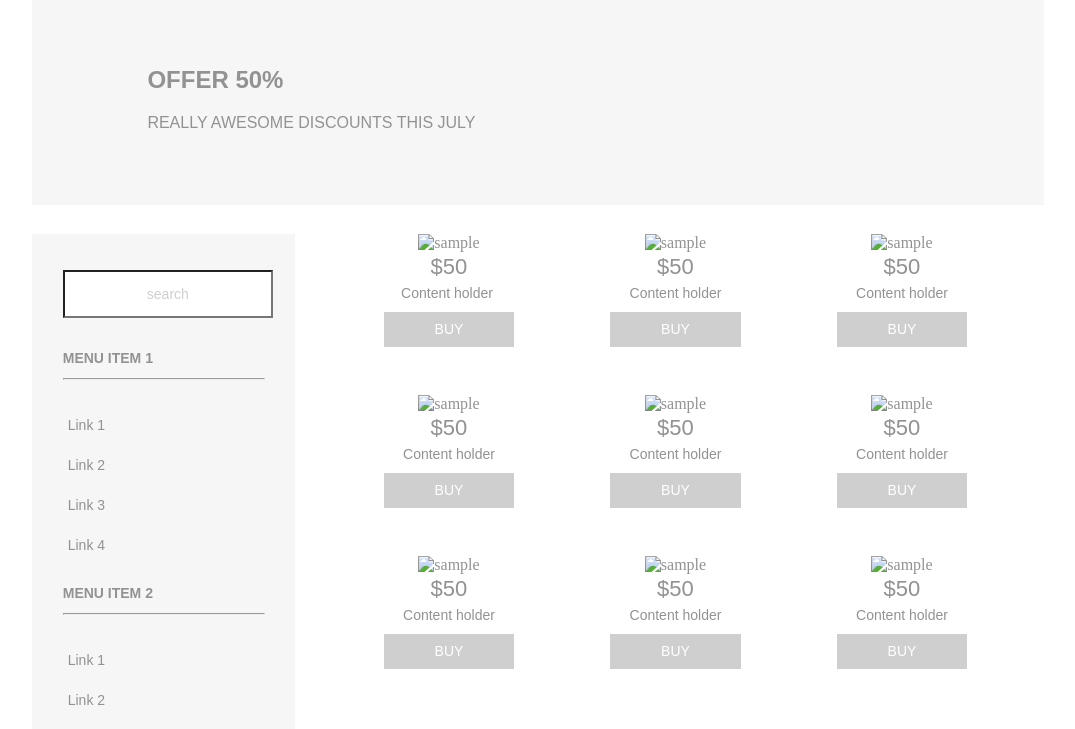
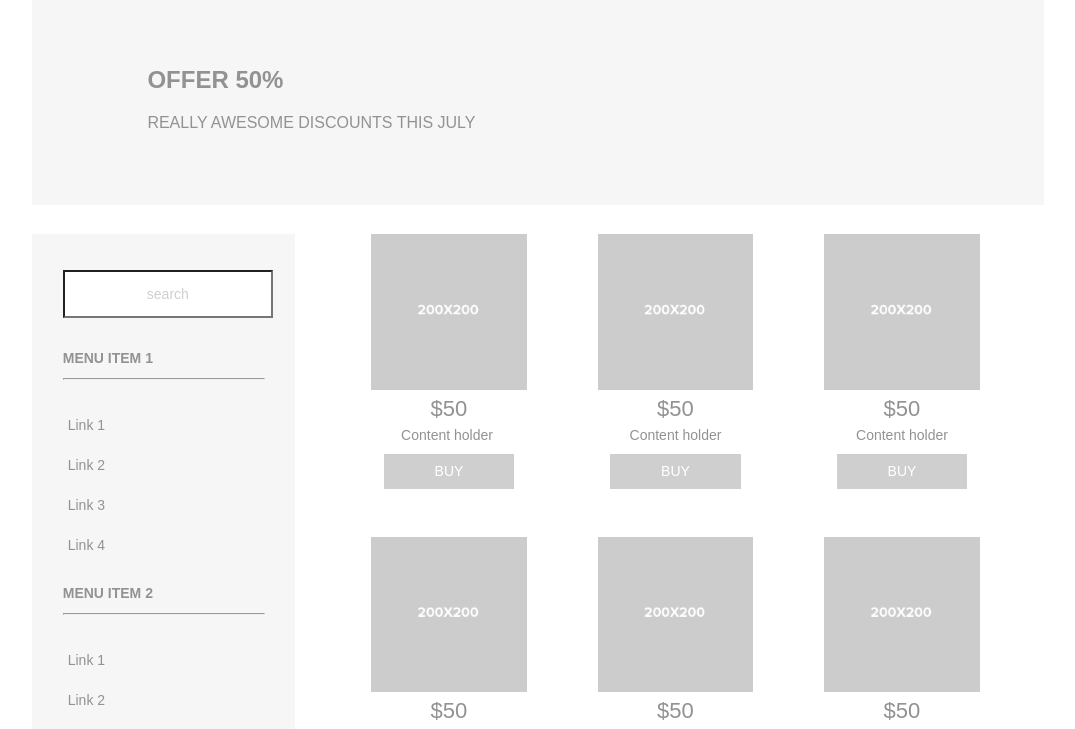
Before and after one commit to evanpaeth/LazyAssistant, a plain HTML site: page index.html in a window 1280 px wide. Shown: the part 57-786 px from the top of the page, without its empty margins (102-1177 px from the left). Drawn offline with Linux system fonts and the light colour scheme.

Commit message:
Update index.html

```diff
--- a/index.html
+++ b/index.html
@@ -56,19 +56,19 @@
     <section class="mainContent">
       <div class="productRow"><!-- Each product row contains info of 3 elements -->
         <article class="productInfo"><!-- Each individual product description -->
-          <div><img alt="sample" src="eCommerceAssets/images/200x200.png"></div>
+          <div><img alt="sample" src="images/200x200.png"></div>
           <p class="price">$50</p>
           <p class="productContent">Content holder </p>
           <input type="button" name="button" value="Buy" class="buyButton">
         </article>
         <article class="productInfo"><!-- Each individual product description -->
-          <div><img alt="sample" src="eCommerceAssets/images/200x200.png"></div>
+          <div><img alt="sample" src="images/200x200.png"></div>
           <p class="price">$50</p>
           <p class="productContent">Content holder</p>
           <input type="button" name="button" value="Buy" class="buyButton">
         </article>
         <article class="productInfo"> <!-- Each individual product description -->
-          <div><img alt="sample" src="eCommerceAssets/images/200x200.png"></div>
+          <div><img alt="sample" src="images/200x200.png"></div>
           <p class="price">$50</p>
           <p class="productContent">Content holder</p>
           <input type="button" name="button" value="Buy" class="buyButton">
@@ -77,19 +77,19 @@
       <div class="productRow">
         <!-- Each product row contains info of 3 elements -->
         <article class="productInfo"> <!-- Each individual product description -->
-          <div><img alt="sample" src="eCommerceAssets/images/200x200.png"></div>
+          <div><img alt="sample" src="images/200x200.png"></div>
           <p class="price">$50</p>
           <p class="productContent">Content holder</p>
           <input type="button" name="button" value="Buy" class="buyButton">
         </article>
         <article class="productInfo"> <!-- Each individual product description -->
-          <div><img alt="sample" src="eCommerceAssets/images/200x200.png"></div>
+          <div><img alt="sample" src="images/200x200.png"></div>
           <p class="price">$50</p>
           <p class="productContent">Content holder</p>
           <input type="button" name="button" value="Buy" class="buyButton">
         </article>
         <article class="productInfo"><!-- Each individual product description -->
-          <div><img alt="sample" src="eCommerceAssets/images/200x200.png"></div>
+          <div><img alt="sample" src="images/200x200.png"></div>
           <p class="price">$50</p>
           <p class="productContent">Content holder</p>
           <input type="button" name="button" value="Buy" class="buyButton">
@@ -97,19 +97,19 @@
       </div>
       <div class="productRow">
         <article class="productInfo"> <!-- Each individual product description -->
-          <div><img alt="sample" src="eCommerceAssets/images/200x200.png"></div>
+          <div><img alt="sample" src="images/200x200.png"></div>
           <p class="price">$50</p>
           <p class="productContent">Content holder</p>
           <input type="button" name="button" value="Buy" class="buyButton">
         </article>
         <article class="productInfo"><!-- Each individual product description -->
-          <div><img alt="sample" src="eCommerceAssets/images/200x200.png"></div>
+          <div><img alt="sample" src="images/200x200.png"></div>
           <p class="price">$50</p>
           <p class="productContent">Content holder</p>
           <input type="button" name="button" value="Buy" class="buyButton">
         </article>
         <article class="productInfo"><!-- Each individual product description -->
-          <div><img alt="sample" src="eCommerceAssets/images/200x200.png"></div>
+          <div><img alt="sample" src="images/200x200.png"></div>
           <p class="price">$50</p>
           <p class="productContent">Content holder</p>
           <input type="button" name="button" value="Buy" class="buyButton">
```
